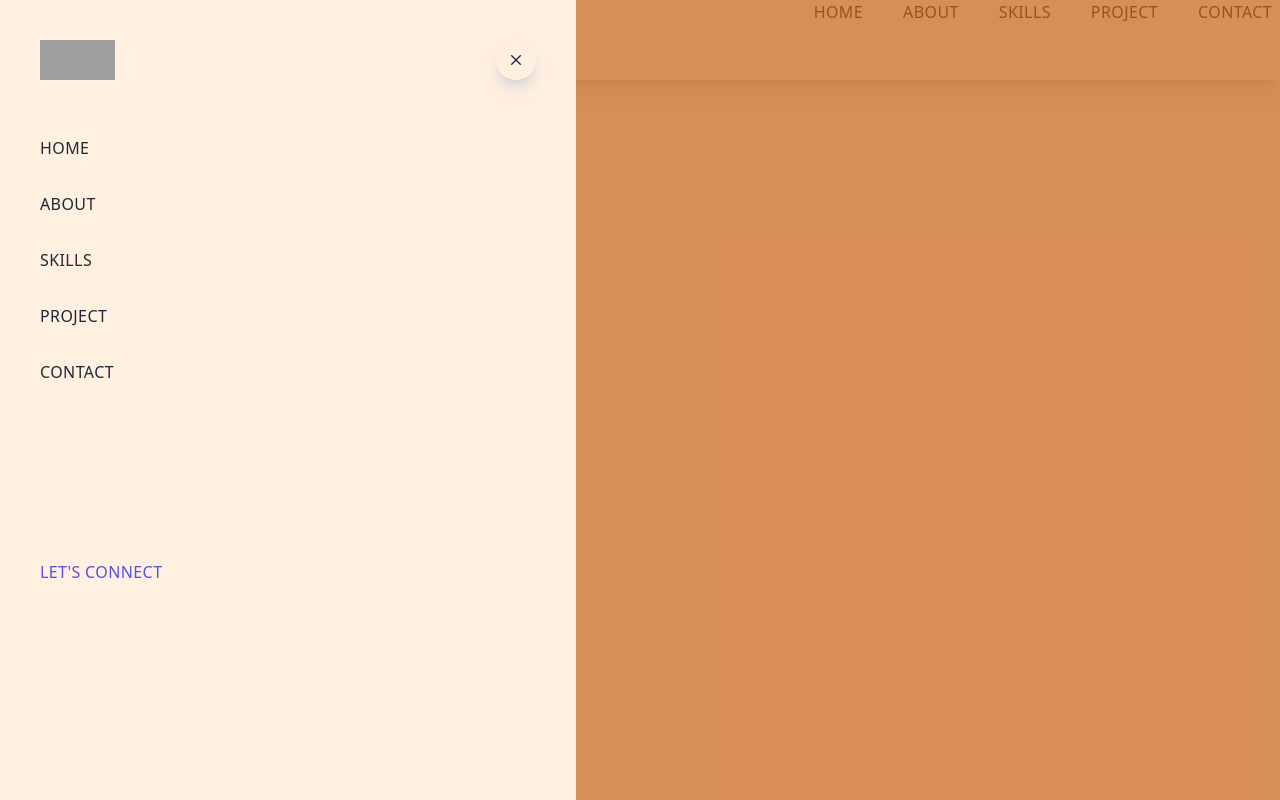
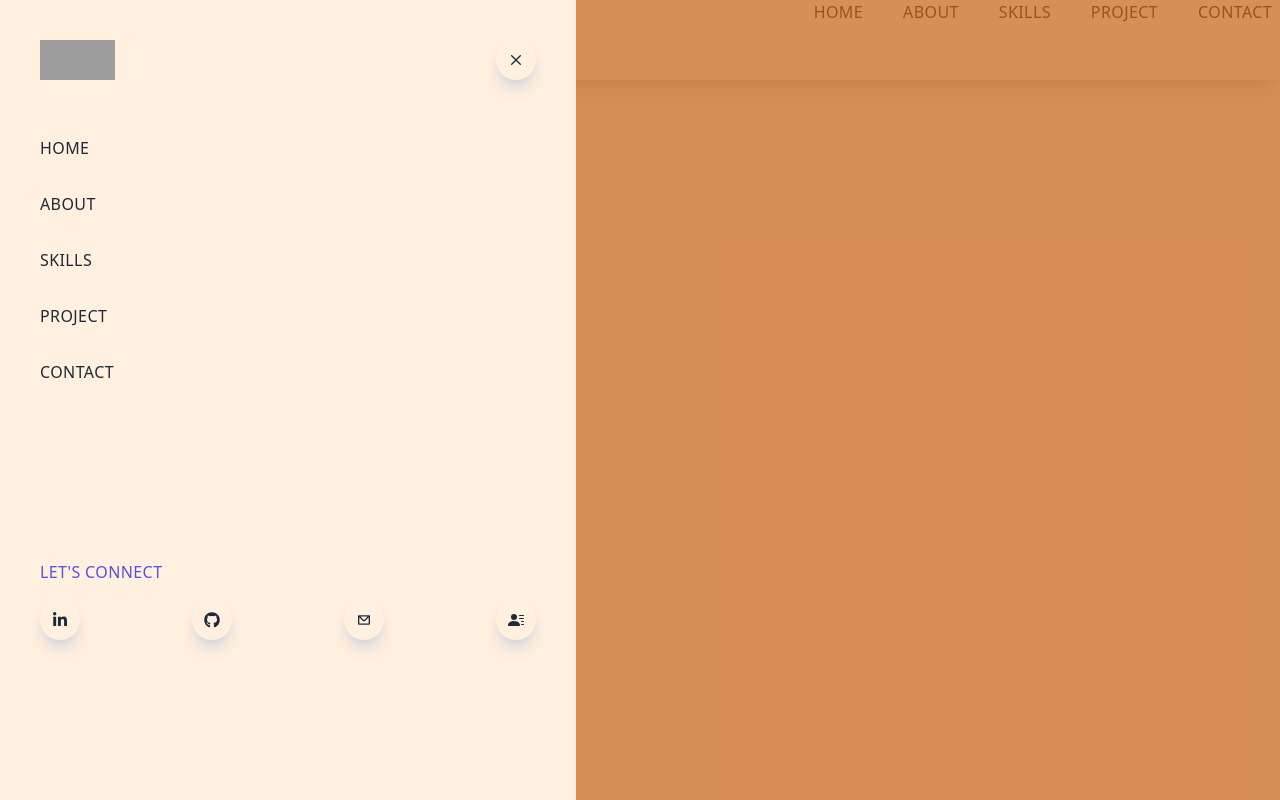
Before and after one commit to Mutalenic/my_personal_portfolio, a Next.js app: page / in a window 1280 px wide. Built offline with nearby package versions, Linux system fonts and the light colour scheme; grey boxes are pictures that could not be loaded.

Commit message:
Add social icons

```diff
--- a/components/Navbar.jsx
+++ b/components/Navbar.jsx
@@ -1,7 +1,9 @@
 import Image from "next/image";
 import Link from "next/link";
 import React from "react";
-import { CgClose, CgMenu } from "react-icons/cg";
+import { CgClose, CgMenu, CgMail } from "react-icons/cg";
+import {FaLinkedinIn, FaGithub} from "react-icons/fa";
+import {BsFillPersonLinesFill} from "react-icons/bs"
 
 function Navbar() {
   return (
@@ -69,7 +71,22 @@
             </ul>
             <div className="pt-40">
                 <p className="uppercase trackin-widest text-[#5651e5]">LET&#39;S CONNECT</p>
+                <div className="flex items-center justify-between my-4 w-full sm:w-[80% ]">
+                    <div className="rounded-full shadow-lg shadow-gray-300 p-3 cursor-pointer hover:scale:100 ease-in duration-300">
+                    <FaLinkedinIn/>
+                    </div>
+                    <div className="rounded-full shadow-lg shadow-gray-300 p-3 cursor-pointer hover:scale:100 ease-in duration-300">
+                    <FaGithub/>
+                    </div>
+                    <div className="rounded-full shadow-lg shadow-gray-300 p-3 cursor-pointer hover:scale:100 ease-in duration-300">
+                    <CgMail/>
+                    </div>
+                    <div className="rounded-full shadow-lg shadow-gray-300 p-3 cursor-pointer hover:scale:100 ease-in duration-300">
+                    <BsFillPersonLinesFill/>
+                    </div>
+                </div>
             </div>
+
         </div>
         </div>
         </div>
```
